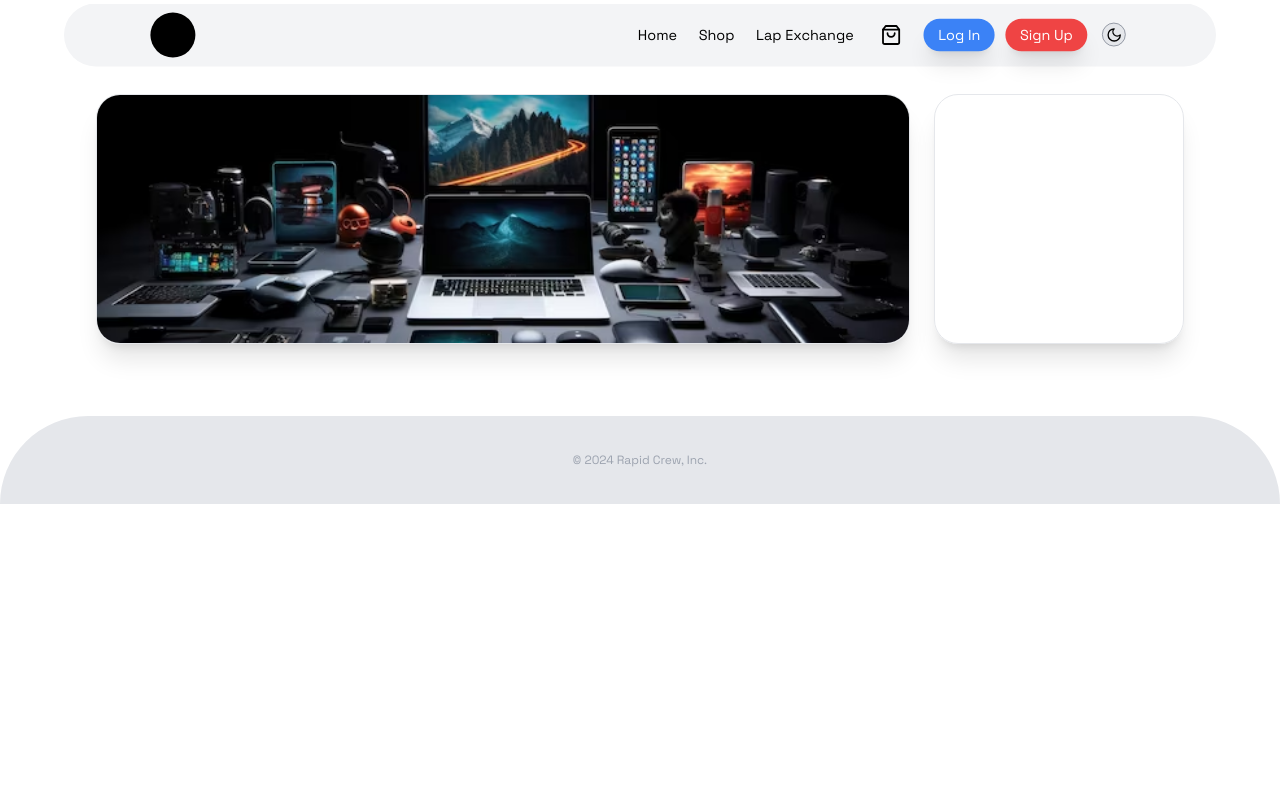
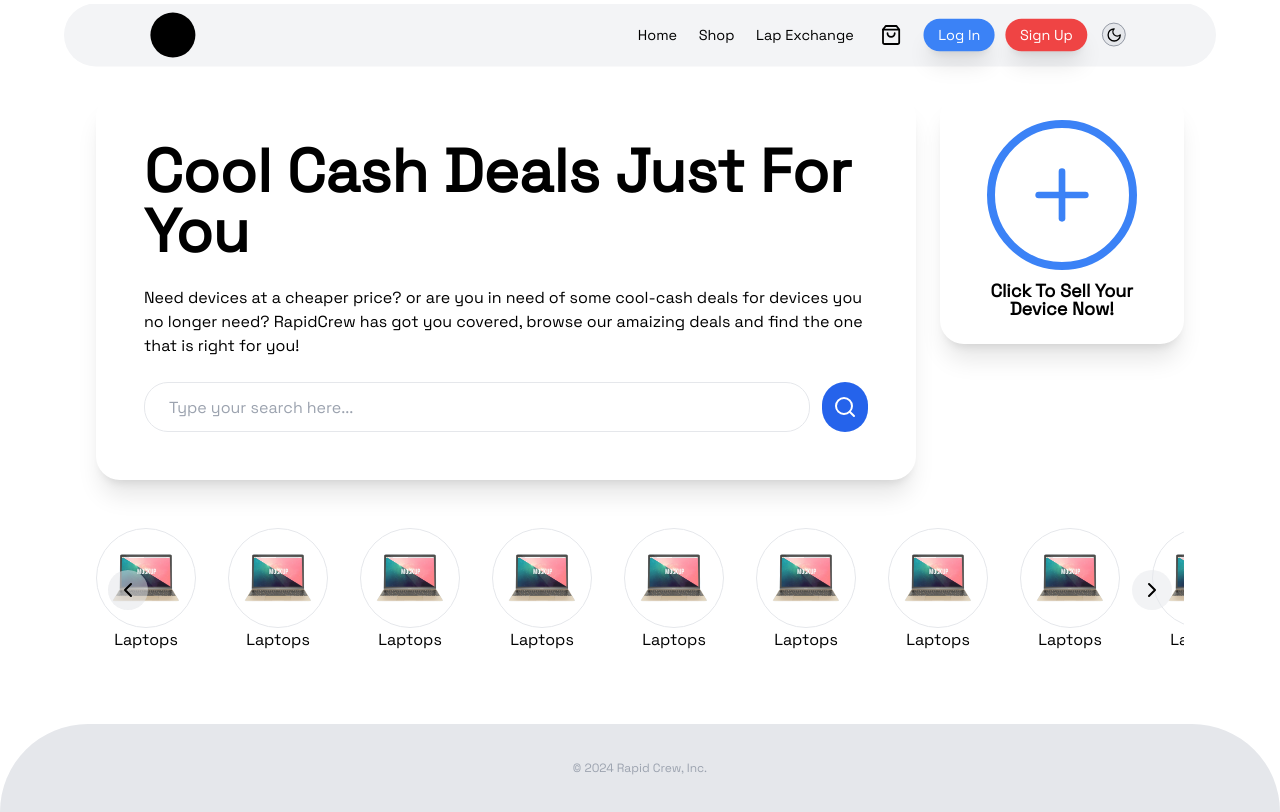
Before and after one commit to orekode/rapidUi, a React (Vite) app: page /exchange in a window 1280 px wide. Built offline with nearby package versions, Linux system fonts and the light colour scheme; a web font is replaced by a local one.

Commit message:
create lap-exchange page

```diff
--- a/src/index.css
+++ b/src/index.css
@@ -63,6 +63,17 @@ img {
     background-size: contain;
 }
 
+.bg-text {
+    background-image: url('/images/exchange.avif');
+    background-clip: text;
+    -webkit-background-clip: text;
+    background-size: contain;
+}
+
+.w-minus-250 {
+    width: calc(100% - 250px);
+}
+
 @media (max-width: 600px) {
     .grid-box {
         grid-template-columns: 1fr 1fr;
--- a/src/pages/Exchange.jsx
+++ b/src/pages/Exchange.jsx
@@ -1,15 +1,41 @@
 
 
+import { Plus, Search } from 'lucide-react'
 import React from 'react'
+import { PopularCircle } from '../groups/Categories'
 
 const Exchange = () => {
   return (
     <div>
         <div className="spacing flex gap-6">
-            <div className="flex-grow h-[250px] border rounded-3xl shadow-xl overflow-hidden">
-                <img src="/images/exchange.avif" alt="" className="object-cover h-full w-full" />
+            <div className="flex-grow rounded-3xl shadow-xl overflow-hidden relative w-minus-250">
+                {/* <img src="/images/exchange.avif" alt="" className="object-cover h-full w-full absolute top-0 left-0" /> */}
+                <div className="relative p-12">
+                  <div className="">
+                    <h1 className="text-6xl font-semibold">Cool Cash Deals Just For You</h1>
+                    <p className="py-6">Need devices at a cheaper price? or are you in need of some cool-cash deals for devices you no longer need? RapidCrew has got you covered, browse our amaizing deals and find the one that is right for you!</p>
+                      <div className="search-box flex gap-3  top-0 left-0 w-full bg-white dark:bg-[#0e0e0e] z-50">
+                        <div className="input border dark:border-[#444] w-full rounded-3xl ">
+                            <input type="text" placeholder='Type your search here...' className='w-full h-full bg-transparent px-6 rounded-3xl' />
+                        </div>
+
+                        <div onClick={() => setShow(!show)} className="filter dark:border-[#444] bg-blue-600 hover:bg-red-600 active:scale-90 text-white w-[50px] h-[50px] rounded-full flex-center">
+                            <Search />
+                        </div>
+                      </div>
+                  </div>
+                </div>
             </div>
-            <div className="w-[250px] h-[250px] border rounded-3xl shadow-xl"></div>
+            <div className="w-[250px] h-[250px] rounded-3xl shadow-xl active:shadow-none flex-center flex-col gap-3 text-center group hover:bg-blue-500 active:bg-blue-600 hover:text-white transition-all duration-200">
+              <div className="h-[150px] w-[150px] rounded-full border-8 border-blue-500 group-hover:border-white text-blue-500 group-hover:text-white flex-center">
+                <Plus size={80} />
+              </div>
+              <div className="font-bold text-lg capitalize leading-none px-6">Click to Sell your device now!</div>
+            </div>
+        </div>
+
+        <div className="spacing">
+          <PopularCircle />
         </div>
     </div>
   )
```
